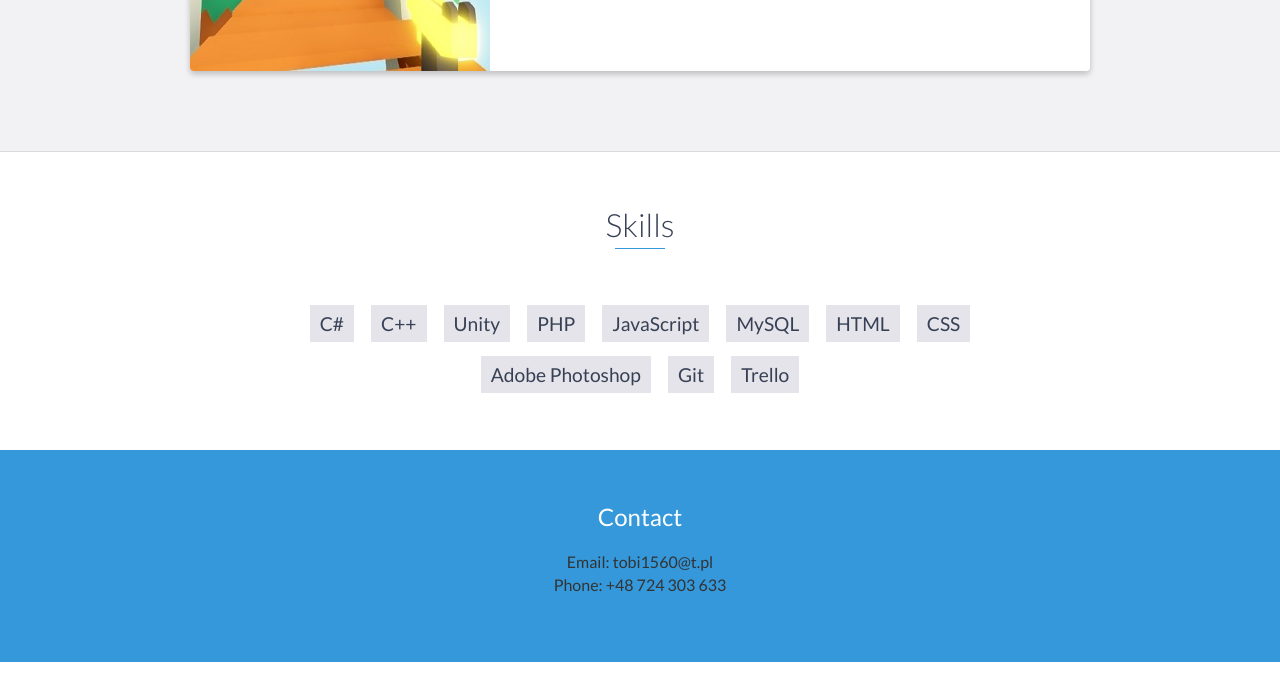
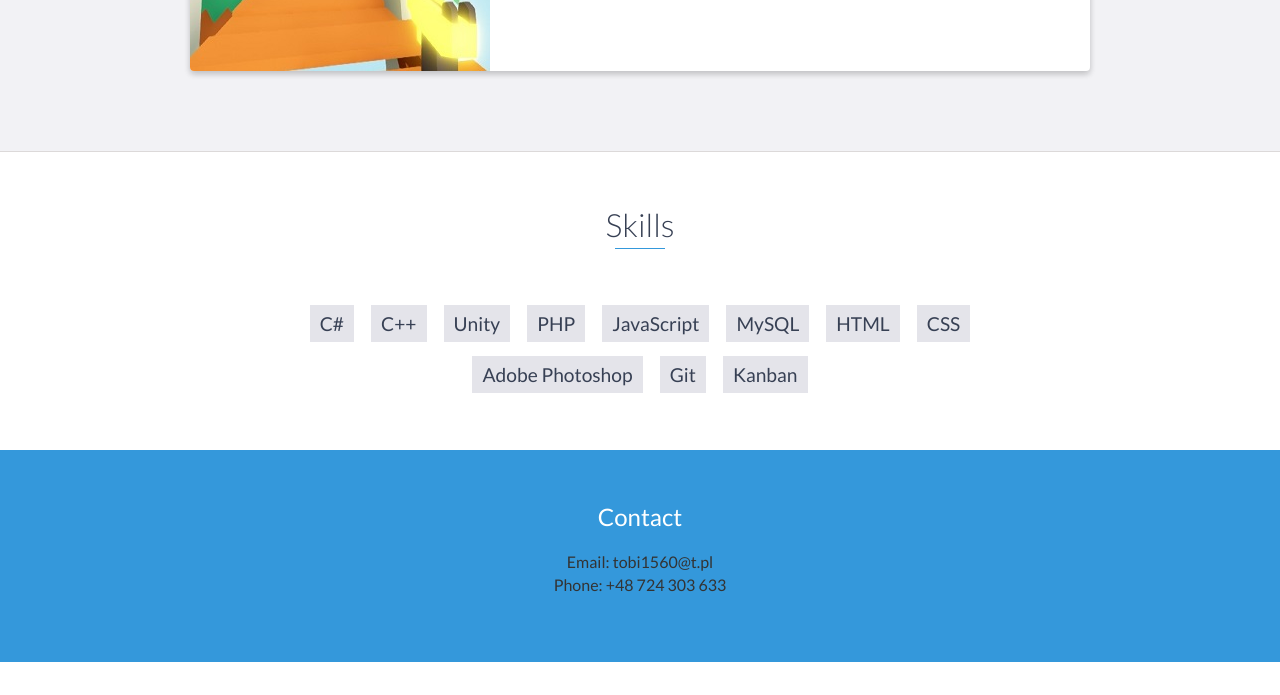
Before and after one commit to soleshhaker/portfolioeng, a website: page index.html in a window 1280 px wide. Shown: the part 2600-3295 px from the top of the page. Drawn offline with nearby package versions, Linux system fonts and the light colour scheme.

Commit message:
change trello to kanban

```diff
--- a/index.html
+++ b/index.html
@@ -189,7 +189,7 @@
 			<li>CSS</li>
 			<li>Adobe Photoshop</li>
 			<li>Git</li>
-			<li>Trello</li>
+			<li>Kanban</li>
         </ul>
     </div>
     <!-- End #skills -->
```
